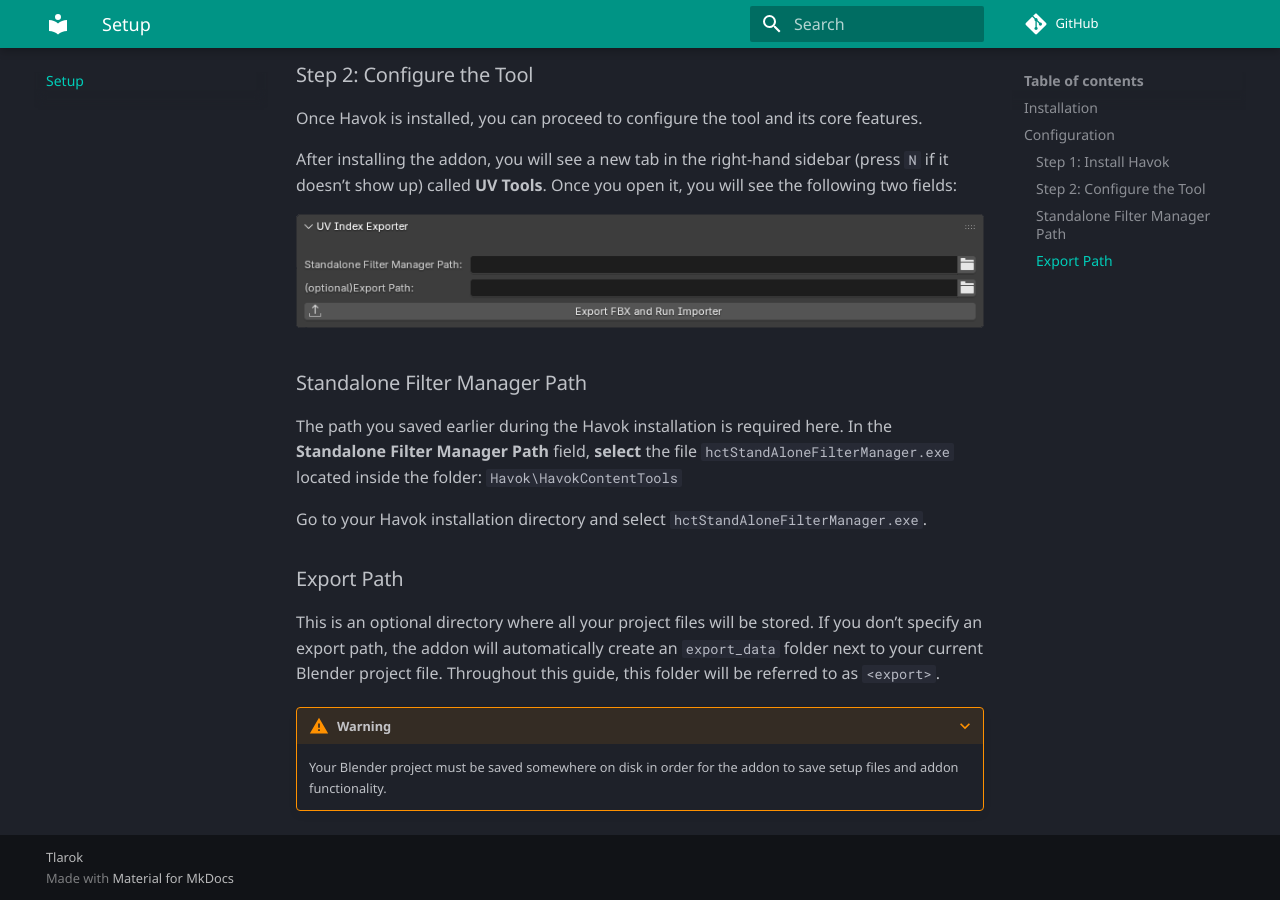
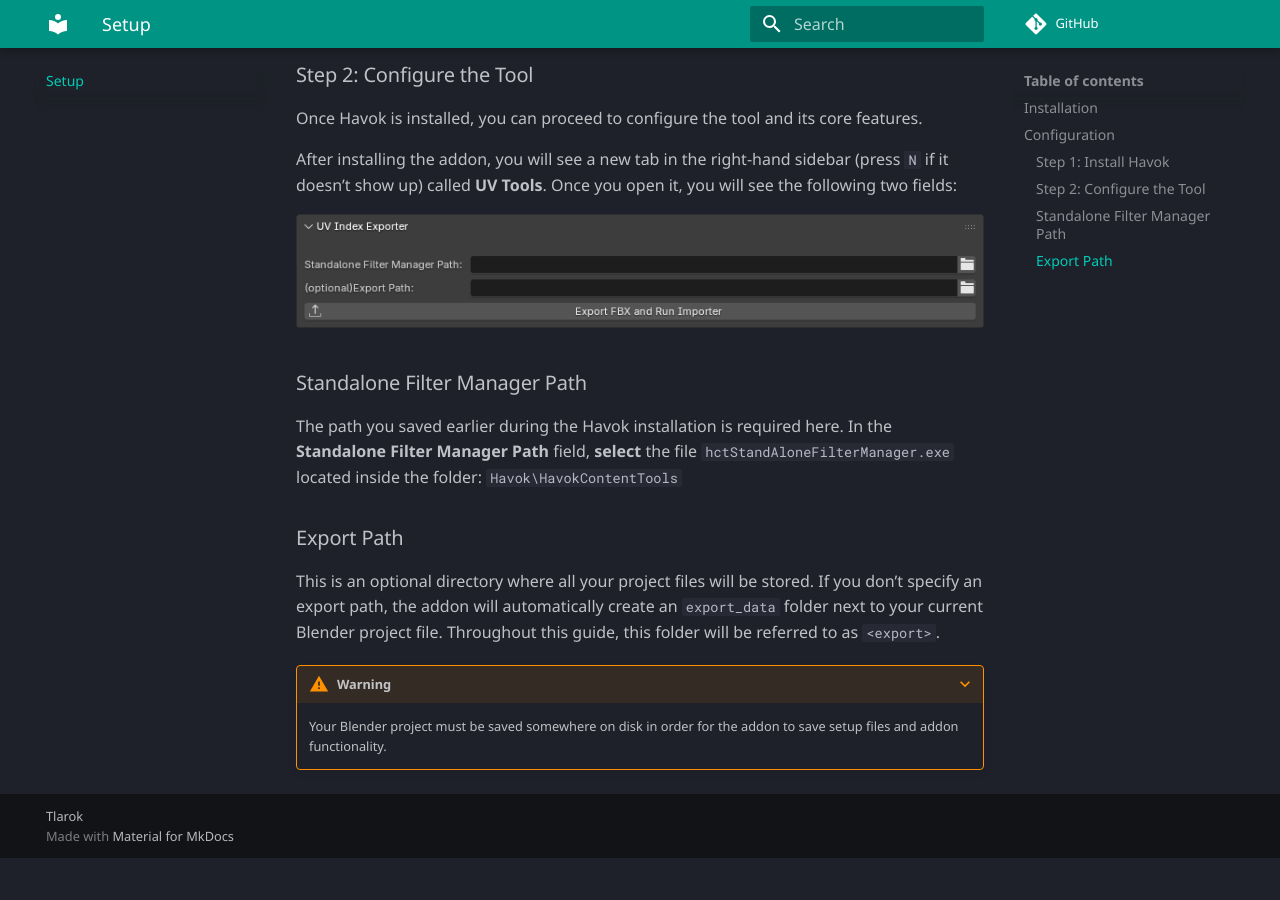
Before and after one commit to tlarok/blender-fbximporter, an MkDocs documentation site: the page built from docs/setup.md, in a window 1280 px wide and 900 px high, scrolled down 676 px. Built offline with MkDocs 1.6.1 and Material for MkDocs 9.7.7, drawn with Linux system fonts in a browser that asks for light colours; comment, search, counter and statistics services are not loaded; after the commit the page ends 1534 px from its top, so only the background shows below that.

Commit message:
more fixes

```diff
--- a/docs/setup.md
+++ b/docs/setup.md
@@ -29,9 +29,6 @@ The path you saved earlier during the Havok installation is required here.
 In the **Standalone Filter Manager Path** field, **select** the file `hctStandAloneFilterManager.exe` located inside the folder:
 `Havok\HavokContentTools`
 
-Go to your Havok installation directory and select
-`hctStandAloneFilterManager.exe`.
-
 ### Export Path
 
 This is an optional directory where all your project files will be stored.
```
Also changed, not shown: docs/howto/armature.md (+1 -1 lines).
